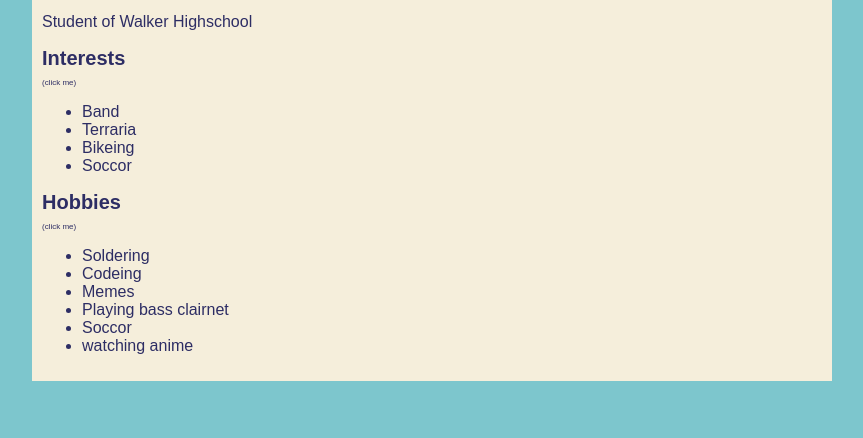
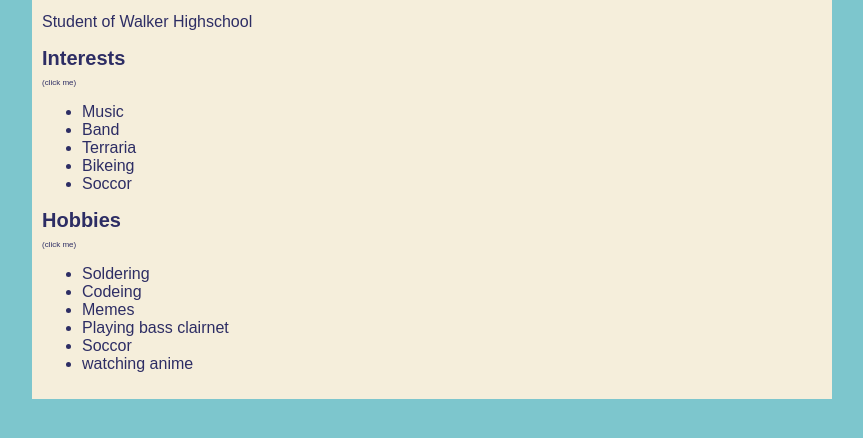
Before and after one commit to IlovePi314/IlovePi314.github.io, a plain HTML site: page index.html in a window 1280 px wide. Shown: the part 286-724 px from the top of the page, without its empty margins (208-1071 px from the left). Drawn offline with nearby package versions, Linux system fonts and the light colour scheme.

Commit message:
Update index.html

```diff
--- a/index.html
+++ b/index.html
@@ -101,6 +101,7 @@
                         <header>Interests</header>
                         <p>(click me)</p>
                         <ul id="interests">
+                            <li>Music</li>
                             <li>Band</li>
                             <li>Terraria</li>
                             <li>Bikeing</li>
```
